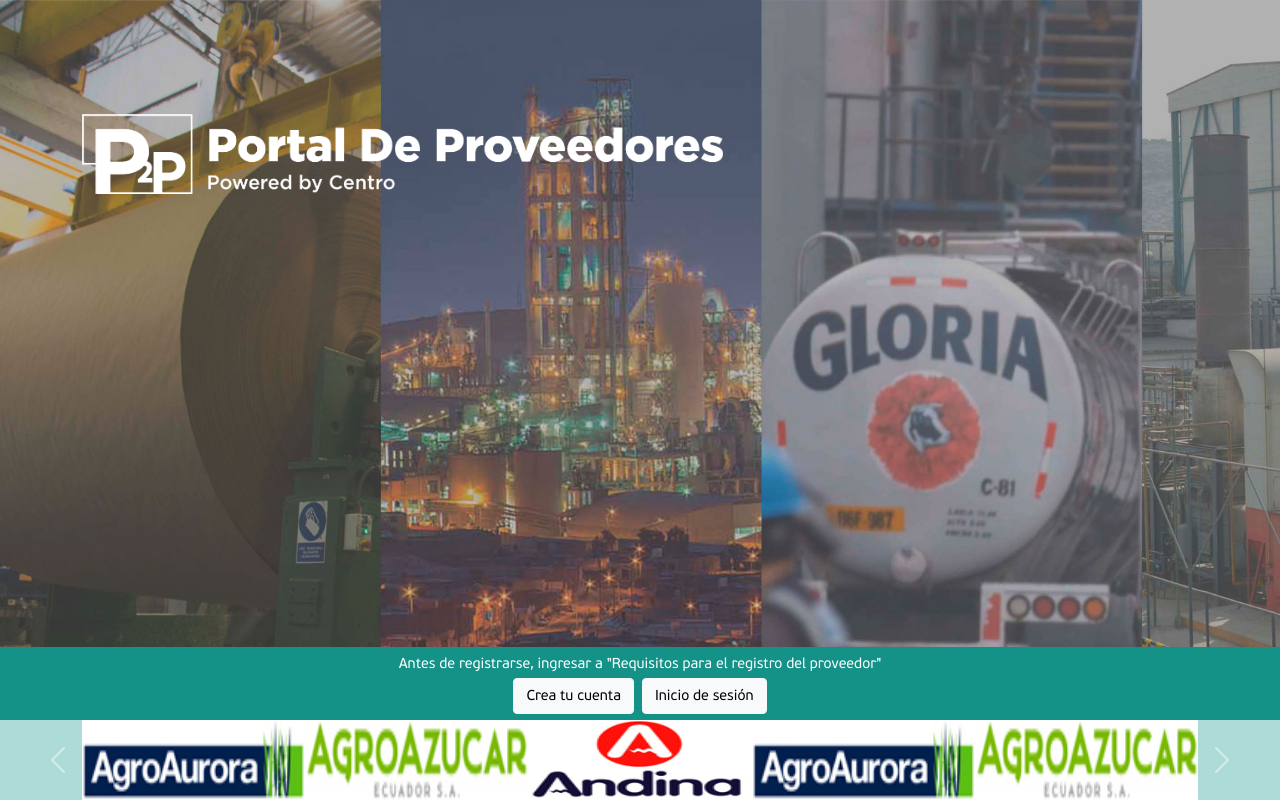
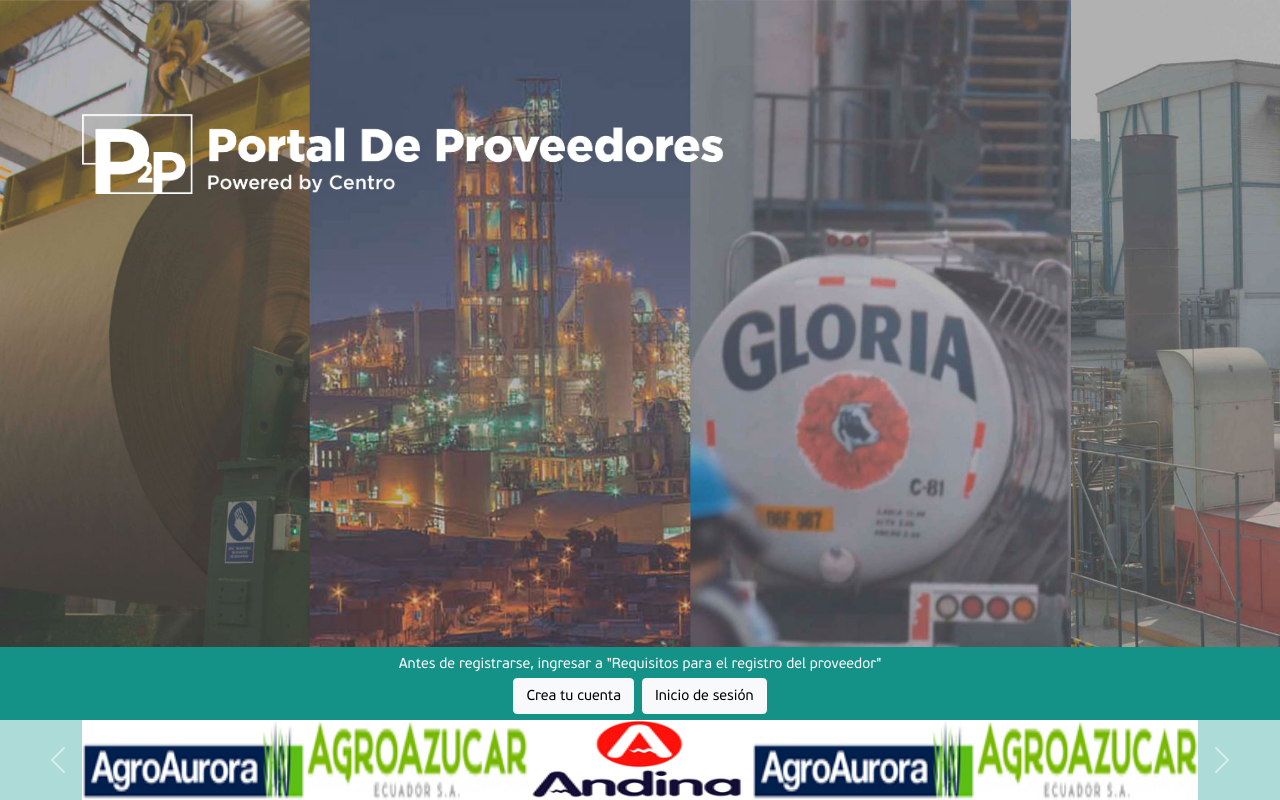
Before and after one commit to joselo01/gg-pp-app, a React (Create React App) app: page / in a window 1280 px wide. Built offline with nearby package versions, Linux system fonts and the light colour scheme.

Commit message:
update dev

```diff
--- a/src/globalStyles/scss/custom/_home.scss
+++ b/src/globalStyles/scss/custom/_home.scss
@@ -26,9 +26,3 @@
   height: auto;
   vertical-align: top;
 }
-
-.bg-image {
-  background: url("../../../images/collage.jpg") no-repeat;
-  background-size: cover;
-  height: 100vh;
-}
--- a/src/globalStyles/scss/custom/_login.scss
+++ b/src/globalStyles/scss/custom/_login.scss
@@ -33,6 +33,8 @@
   min-height: 100vh;
   flex-direction: column;
   padding-top:1.25rem;
+  background: url("../../../images/collage.jpg") no-repeat center center;
+  background-size: cover;
   .child-login {
     width: 100%;
     margin: 0;
@@ -66,12 +68,6 @@
   vertical-align: top;
 }
 
-.bg-image {
-  background: url("../../../images/collage.jpg") no-repeat center center;
-  background-size: cover;
-
-}
-
 .recaptcha {
   min-height: 4rem;
 }
```
